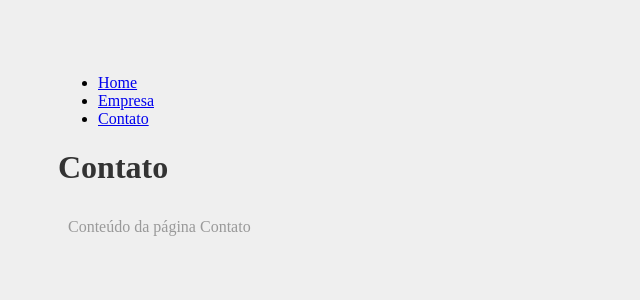
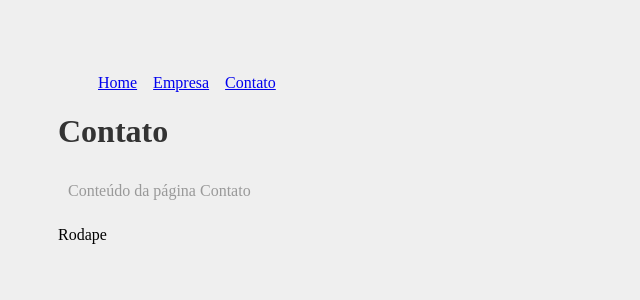
Before and after one commit to ArturMineiro/react_treinamento, a React (Create React App) app: page /contato in a window 1280 px wide. Shown: the top 300 px of the page, without its empty margins (0-640 px from the left). Built offline with nearby package versions, Linux system fonts and the light colour scheme.

Commit message:
finalizando routers
routers finbalizado

```diff
--- a/src/App.js
+++ b/src/App.js
@@ -16,25 +16,22 @@ import {BrowserRouter as Router, Routes ,Route,Link} from 'react-router-dom'
 import Home from './pages/Home';
 import Empresa from './pages/Empresa';
 import Contato from './pages/Contato';
-
+import Navbar from './components/layout/Navbar';
+import Footer from './components/layout/Footer';
 
 function App() {
 
   return(
 
     <Router>
-    <ul>
-      <li><Link to="/"> Home</Link></li>
-      <li><Link to="/empresa"> Empresa</Link></li>
-      <li><Link to="/contato"> Contato</Link></li>
-    </ul>
+ <Navbar/>
 
       <Routes>
           <Route  path="/" exact='true' element={<Home />} />
           <Route  path="/empresa" element={<Empresa />} />
           <Route  path="/contato" element={<Contato />} />
       </Routes>
-
+<Footer/>
   </Router>
  )
 
--- /dev/null
+++ b/src/components/layout/Footer.js
@@ -0,0 +1,5 @@
+function Footer(){
+return<footer>Rodape</footer>
+}
+
+export default Footer
--- /dev/null
+++ b/src/components/layout/Navbar.js
@@ -0,0 +1,13 @@
+import { Link } from "react-router-dom"
+import styles from './Navbar.module.css'
+function Navbar(){
+    return (
+        <ul  className={styles.list}>
+        <li className={styles.item}><Link excat to="/"> Home</Link></li>
+        <li  className={styles.item}><Link to="/empresa"> Empresa</Link></li>
+        <li  className={styles.item}><Link to="/contato"> Contato</Link></li>
+      </ul>
+    )
+}
+
+export default Navbar
--- /dev/null
+++ b/src/components/layout/Navbar.module.css
@@ -0,0 +1,8 @@
+.list{
+    display: flex;
+    list-style: none;
+}
+
+.item{
+    margin-right: 1em;
+}
```
